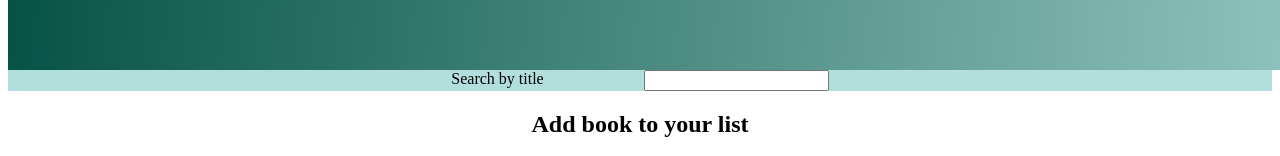
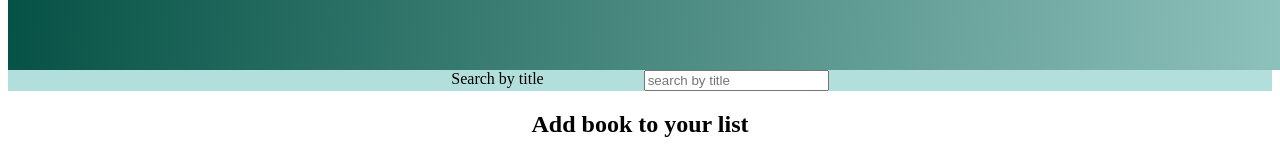
Before and after one commit to NataliaJeszke/library-app-react, a React (Create React App) app: page / in a window 1280 px wide. Shown: the part 772-928 px from the top of the page. Built offline with nearby package versions, Linux system fonts and the light colour scheme.

Commit message:
filtering improved, without storing a search string in Redux

```diff
--- a/src/App.jsx
+++ b/src/App.jsx
@@ -1,5 +1,4 @@
 import { AddBook } from "./components/AddBook/AddBook";
-import { FilterBooks } from "./components/FilterBooks/FilterBooks";
 import { Header } from "./components/Header/Header";
 import { MainList } from "./components/MainList/MainList"
 
@@ -8,7 +7,6 @@ export function App() {
   return (
     <>
       <Header />
-      <FilterBooks />
      <MainList/>
       <AddBook />
     </>
--- a/src/components/FilterBooks/FilterBooks.jsx
+++ b/src/components/FilterBooks/FilterBooks.jsx
@@ -2,21 +2,12 @@ import { useDispatch, useSelector } from "react-redux";
 import { changeSearchTerm } from "../../store";
 import filterStyle from "./FilterBooksStyle.module.css";
 
-export function FilterBooks() {
-  const dispatch = useDispatch();
-
-  const handleSearch = (event) => {
-    dispatch(changeSearchTerm(event.target.value));
-  };
-
-  const searchTerm = useSelector((state) => {
-    return state.searchTerm;
-  });
+export function FilterBooks({onTextChange, placeholder}) {
 
   return (
     <div className={filterStyle.searchDiv}>
       <label>Search by title</label>
-      <input value={searchTerm} onChange={handleSearch}></input>
+      <input onChange={(event)=>onTextChange(event.target.value)} placeholder={placeholder}></input>
     </div>
   );
 }
--- a/src/components/MainList/MainList.jsx
+++ b/src/components/MainList/MainList.jsx
@@ -1,19 +1,20 @@
 import { useDispatch, useSelector } from "react-redux";
 import { deleteBook } from "../../store/book/book-slice";
 import { BookComponent } from "../BookComponent/BookComponent";
+import { FilterBooks } from "../FilterBooks/FilterBooks";
+import { useState } from "react";
 import ListStyle from "./MainListStyle.module.css";
 
 export function MainList() {
-  // const { bookList } = useSelector((state) => state.BOOK);
-  // console.log(bookList);
+  const { bookList } = useSelector((state) => state.BOOK);
+  console.log(bookList);
 
-  const filterBookList = useSelector(({ BOOK: { bookList, searchTerm } }) => {
-    return bookList.filter((item) =>
-      item.title.toLowerCase().includes(searchTerm.toLowerCase())
-    );
-  });
+  const [searchTerm, setSearchTerm] = useState("")
 
-  console.log("to jest filterBookList__" + filterBookList);
+  const filteredBooks = bookList.filter(item=>{
+    const contentTitle = item.title.toLowerCase().includes(searchTerm.toLocaleLowerCase())
+    return contentTitle;
+  })
 
   const dispatch = useDispatch();
 
@@ -23,8 +24,9 @@ export function MainList() {
 
   return (
     <>
+    <FilterBooks onTextChange={setSearchTerm} placeholder="search by title"/>
       <div className={ListStyle.mainDiv}>
-        {filterBookList.map((item, index) => (
+        {filteredBooks.map((item, index) => (
           <div key={index}>
             <BookComponent item={item} />
             <p>{index}</p>
```
